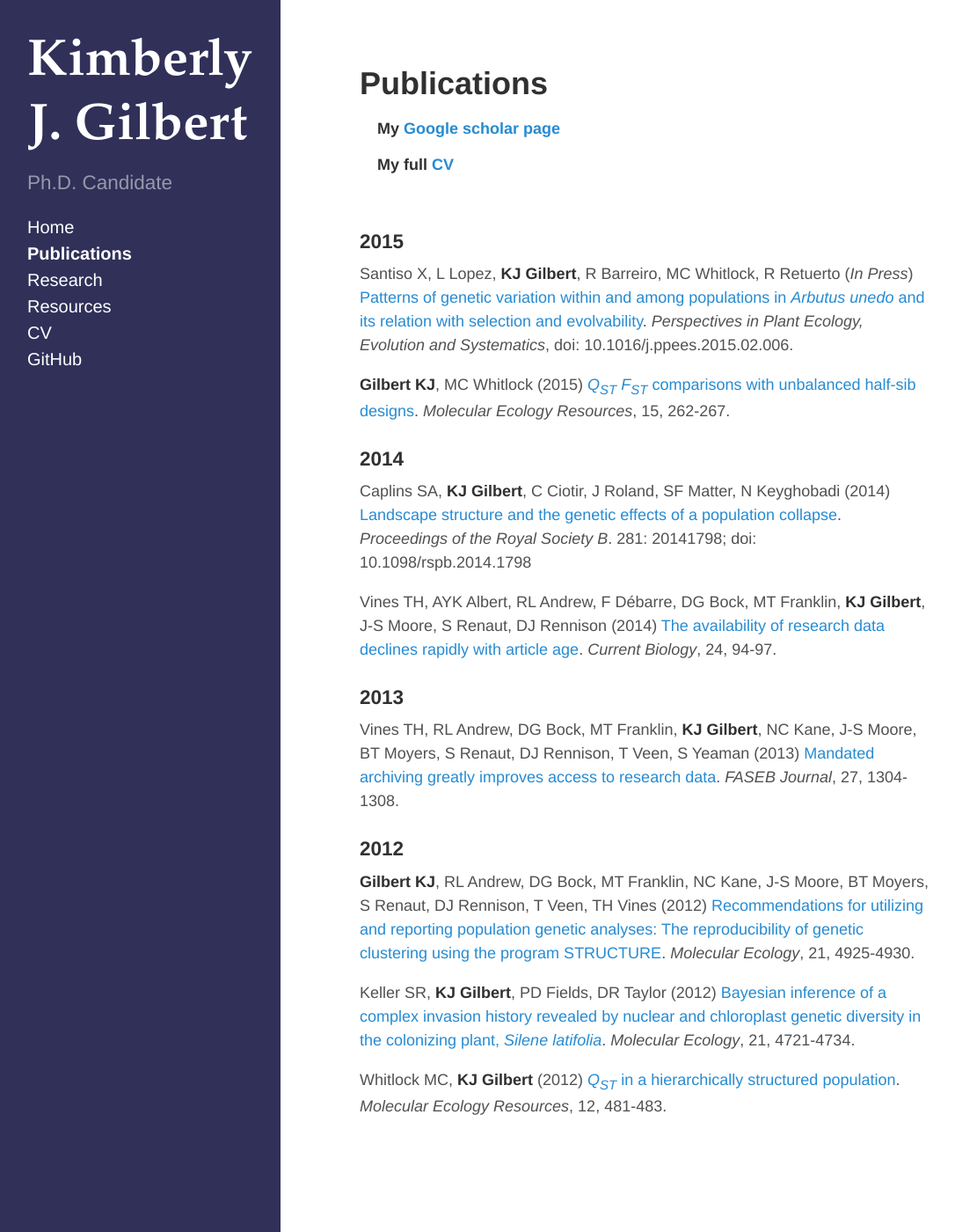
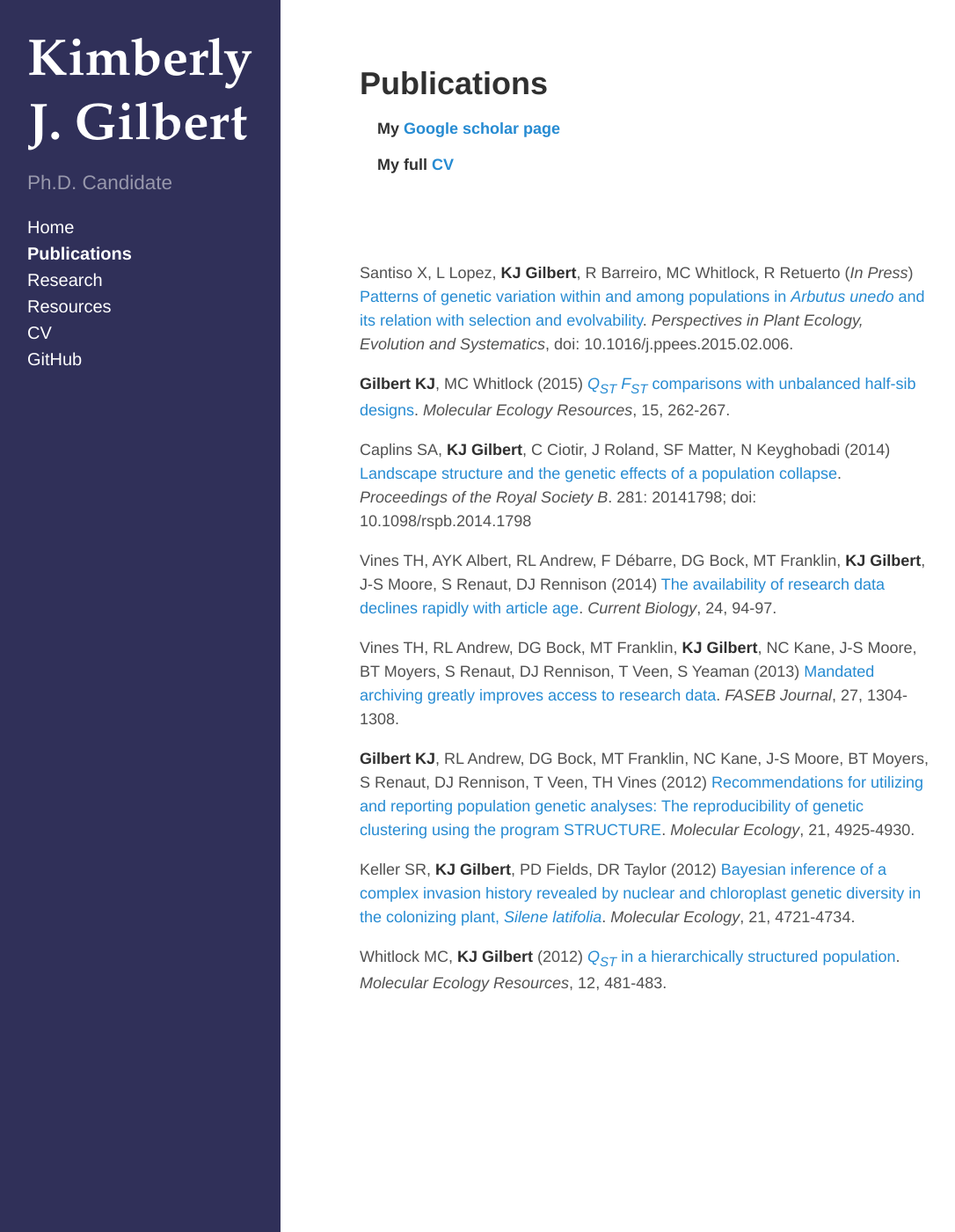
Before and after one commit to kjgilbert/kjgilbert.github.io, a Jekyll site: the page built from publications.md, in a window 1280 px wide and 1400 px high. Shown: the whole window at 88% size, without its empty margins (5-1091 px from the left). Built offline with Jekyll 4.4.1, drawn with Linux system fonts in a browser that asks for light colours; Markdown is read by kramdown in place of the engine named in the settings.

Commit message:
update pubs page

```diff
--- a/publications.md
+++ b/publications.md
@@ -8,23 +8,18 @@ title: Publications
 
 &nbsp;
 
-### 2015
+&nbsp;
+
 
 Santiso X, L Lopez, **KJ Gilbert**, R Barreiro, MC Whitlock, R Retuerto (*In Press*) [Patterns of genetic variation within and among populations in *Arbutus unedo* and its relation with selection and evolvability](http://www.sciencedirect.com/science/article/pii/S1433831915000190). *Perspectives in Plant Ecology, Evolution and Systematics*, doi: 10.1016/j.ppees.2015.02.006.
 
 **Gilbert KJ**, MC Whitlock (2015) [*Q<sub>ST</sub>* *F<sub>ST</sub>* comparisons with unbalanced half-sib designs](http://onlinelibrary.wiley.com/doi/10.1111/1755-0998.12303/abstract). *Molecular Ecology Resources*, 15, 262-267.
 
-### 2014
-
 Caplins SA, **KJ Gilbert**, C Ciotir, J Roland, SF Matter, N Keyghobadi (2014) [Landscape structure and the genetic effects of a population collapse](http://m.rspb.royalsocietypublishing.org/content/281/1796/20141798.abstract?cpetoc). *Proceedings of the Royal Society B*. 281: 20141798; doi: 10.1098/rspb.2014.1798
 
 Vines TH, AYK Albert, RL Andrew, F Débarre, DG Bock, MT Franklin, **KJ Gilbert**, J-S Moore, S Renaut, DJ Rennison (2014) [The availability of research data declines rapidly with article age](http://dx.doi.org/10.1016/j.cub.2013.11.014). *Current Biology*, 24, 94-97.
 
-### 2013
-
 Vines TH, RL Andrew, DG Bock, MT Franklin, **KJ Gilbert**, NC Kane, J-S Moore, BT Moyers, S Renaut, DJ Rennison, T Veen, S Yeaman (2013) [Mandated archiving greatly improves access to research data](http://www.fasebj.org/content/early/2013/01/07/fj.12-218164.abstract). *FASEB Journal*, 27, 1304-1308.
-
-### 2012
 
 **Gilbert KJ**, RL Andrew, DG Bock, MT Franklin, NC Kane, J-S Moore, BT Moyers, S Renaut, DJ Rennison, T Veen, TH Vines (2012) [Recommendations for utilizing and reporting population genetic analyses: The reproducibility of genetic clustering using the program STRUCTURE](http://onlinelibrary.wiley.com/doi/10.1111/j.1365-294X.2012.05754.x/abstract). *Molecular Ecology*, 21, 4925-4930.
 
```
Also changed, not shown: resources.md (+1 -1 lines).
